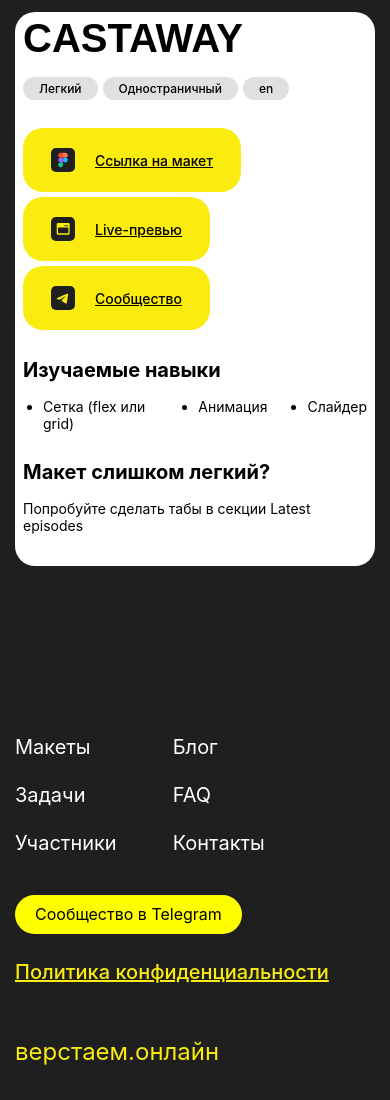
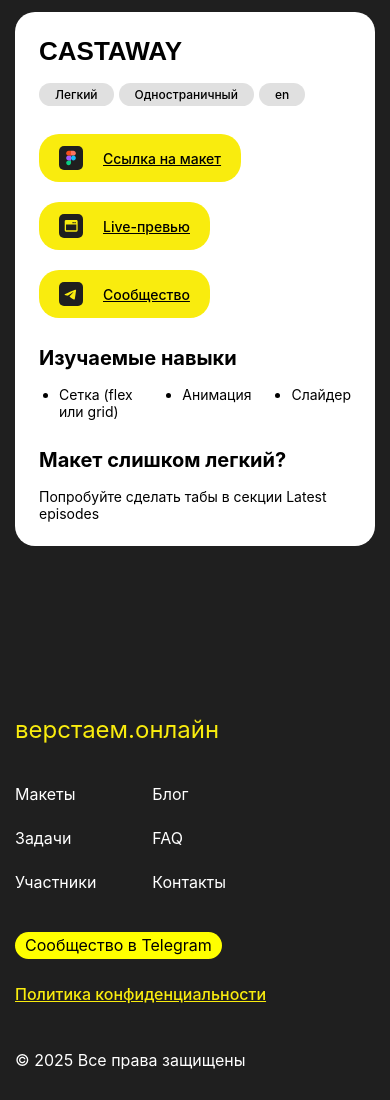
Before and after one commit to C0lute/verstaem.online-castaway-, a plain HTML site: page index.html in a window 390 px wide. Shown: the part 160-1260 px from the top of the page. Drawn offline with Linux system fonts and the light colour scheme.

Commit message:
fix adaptive

```diff
--- a/styles/adaptive.css
+++ b/styles/adaptive.css
@@ -129,7 +129,10 @@
 		font-size: 24px;
 	}
 	.layout-content{
-		margin: 0 0 28px;
+		margin: 0 0 28px 0;
+	}
+	.layout-content:last-child{
+		margin: 0;
 
 	}
 	.layout-content li {
@@ -187,7 +190,7 @@
 	}
 }
 
-@media (min-width: 320px) and (max-width: 767px) {
+@media (min-width: 425px) and (max-width: 768px) {
 	nav{
 		position: static;
 		transform: none;
@@ -219,6 +222,7 @@
 	}
 	.body-center-form{
 		width: 100%;
+		padding: 32px;
 
 	}
 	.container {
@@ -231,7 +235,7 @@
 	}
 
 	.center-body-href a{
-		padding: 20px 28px;
+		padding: 12px 20px;
 	}
 	.center-body-href {
 		margin: 0 0 28px;
@@ -244,7 +248,10 @@
 		font-size: 20px;
 	}
 	.layout-content{
-		margin: 0 0 28px;
+		margin: 0 0 28px 0;
+	}
+	.layout-content:last-child{
+		margin: 0;
 
 	}
 	.layout-content li {
@@ -310,18 +317,148 @@
 
 
 	.container-grid-footer{
-		order: 2;
-	}
-	.body-center-form{
-		padding: 4px 8px;
+		order: 0;
 	}
 	.body-center-form h1{
-		font-size: 40px;
+		font-size: 48px;
 	}
 
 }
 
+@media (min-width: 375px) and (max-width: 425px) {
+	nav{
+		position: static;
+		transform: none;
+	}
+	.header{
+		position: fixed;
+        left: 0;
+        top: 0;
+        z-index: 100;
+        width: 100%;
+		background-color: #1f1f1f;
+		padding: 15px 0;
+	}
+	.body-center{
+		padding-top: 120px;
+	}
+	.top{
+		padding: 0 15px;
+	}
 
+	.burger {
+		display: block;
+	}
+	.ul {
+		display: none;
+	}
+	.container-image {
+		display: none;
+	}
+	.body-center-form{
+		width: 100%;
+		padding: 24px;
+
+	}
+	.container {
+		grid-template-columns: 100%;
+	}
+
+	.center-body-tags{
+		margin: 0 0 28px;
+		padding: 0;
+	}
+
+	.center-body-href a{
+		padding: 12px 20px;
+	}
+	.center-body-href {
+		margin: 0 0 28px;
+	}
+	.center-body-href span {
+		font-size: 14px;
+	}
+	.layout-content h2 {
+		margin: 0 0 16px;
+		font-size: 20px;
+	}
+	.layout-content{
+		margin: 0 0 28px 0;
+	}
+	.layout-content:last-child{
+		margin: 0;
+
+	}
+	.layout-content li {
+		font-size: 14px;
+	}
+	.layout-content p {
+		font-size: 14px;
+	}
+
+
+	.back {
+		padding: 0;
+		margin: 0 0 20px;
+		font-size: 14px;
+
+	}
+
+	header{
+		padding: 20px 0;
+	}
+
+
+	header{
+		padding: 20px 0;
+	}
+	.li-container-grid-footer a, .li-container-grid-footer1 a{
+		font-size: 16px;
+
+
+	}
+	.links-container-grid-footer{
+		display: grid;
+		grid-template-columns: 1fr;
+		grid-template-rows: 1fr 1fr;
+		gap: 24px;
+
+	}
+	.div-container-grid-footer{
+		width:max-content;
+	}
+	.link{
+		font-size: 16px;
+	}
+	.btn{
+		padding: 4px 10px;
+		font-size: 16px;
+		width: max-content;
+	}
+	.footer__rights{
+		font-size: 16px;
+	}
+
+
+	.container-grid-footer a{
+		font-size: 24px;
+	}
+	.container-grid{
+		gap: 40px;
+		grid-template-columns: 1fr;
+	}
+
+
+
+
+	.container-grid-footer{
+		order: 0;
+	}
+	.body-center-form h1{
+		font-size: 26px;
+	}
+
+}
 
 
 
--- a/styles/style.css
+++ b/styles/style.css
@@ -237,11 +237,13 @@ body {
 	align-items: center;
 	gap: 5px;
 }
-
+.center-body-href{
+	gap: 20px;
+}
 
 
 .center-body-href a{
-	display: flex;
+	display: inline-flex;
 
 	align-items: center;
 	color: black;
```
